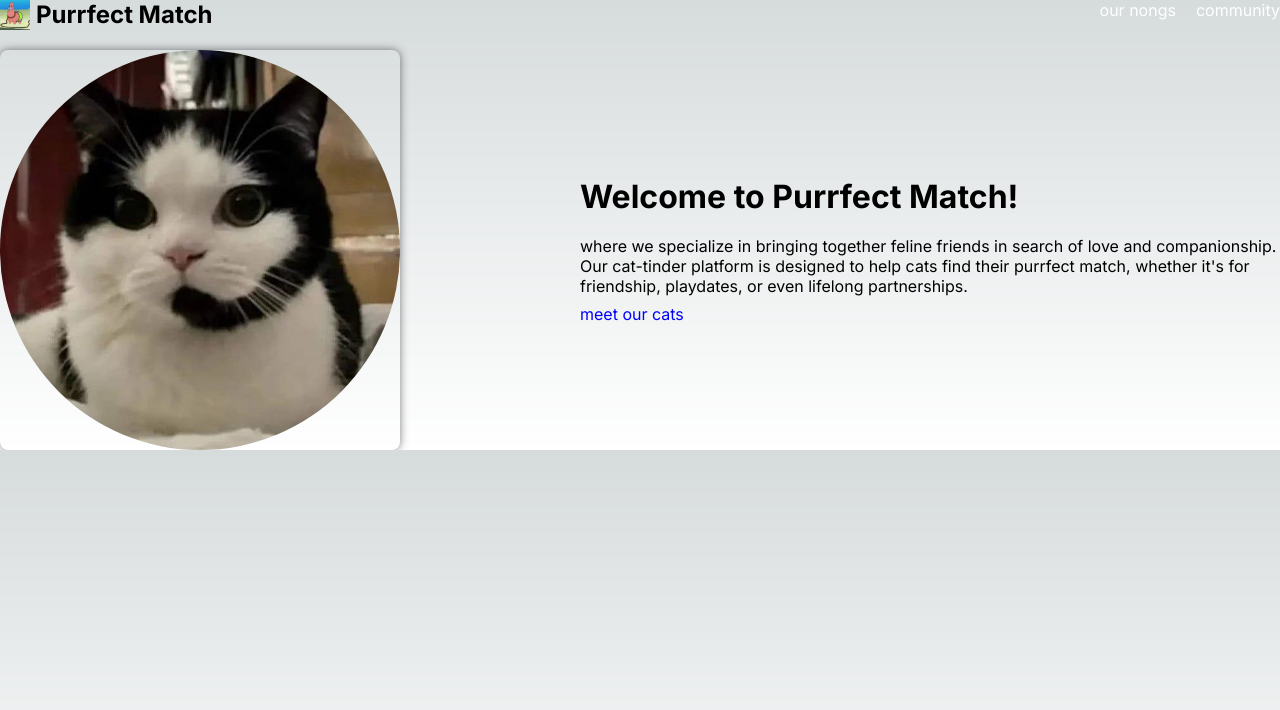
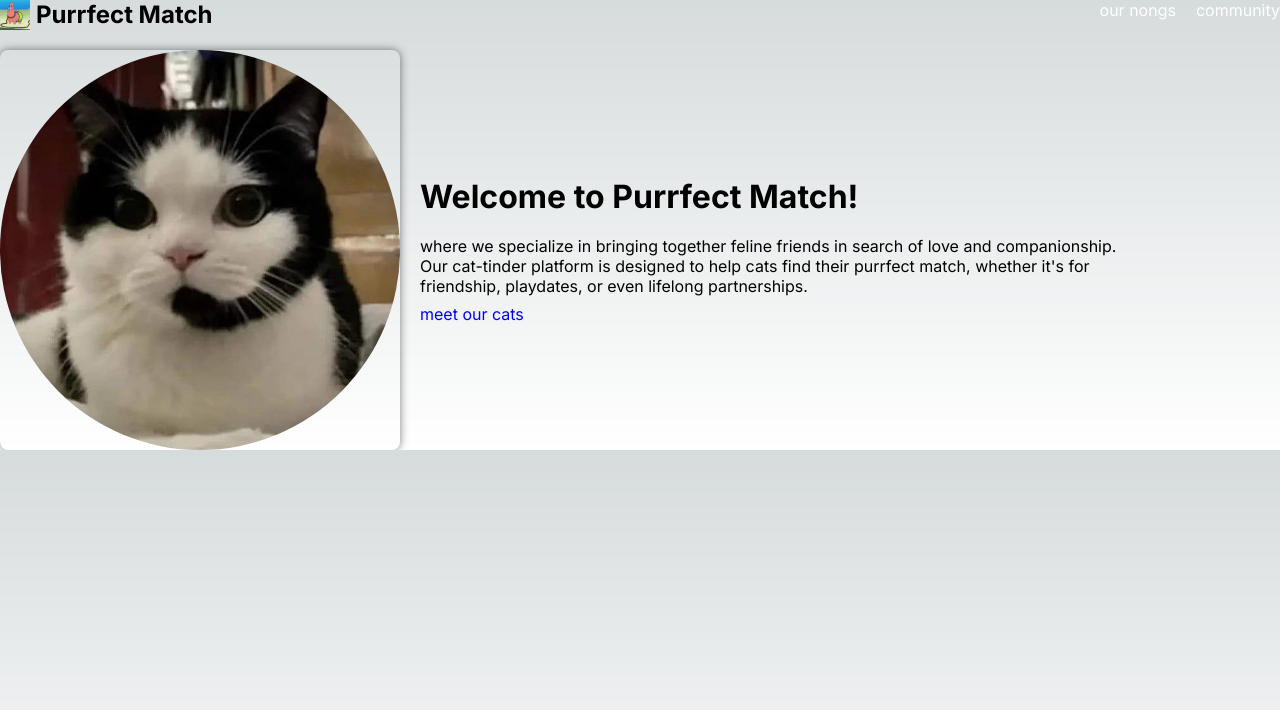
Before and after one commit to chatriun/nextjs-practice-cat-cafe, a Next.js app: page / in a window 1280 px wide. Shown: the top 710 px of the page. Built offline with nearby package versions, Linux system fonts and the light colour scheme.

Commit message:
style(page): HomePage

```diff
--- a/app/page.jsx
+++ b/app/page.jsx
@@ -4,10 +4,8 @@ import Link from "next/link";
 const Home = () => {
   return (
     <>
-      <div
-        style={{ display: "flex", justifyContent: "space-between", gap: 20 }}
-      >
-        <div style={{ width: "400px", height: "400px" }}>
+      <div style={{ display: "flex", gap: 20 }}>
+        <div style={{ minWidth: "400px", minHeight: "400px" }}>
           <Slideshow />
         </div>
         <div
@@ -19,7 +17,9 @@ const Home = () => {
             wordBreak: "break-word",
           }}
         >
-          <h1 style={{ marginBottom: 20 }}>Welcome to Purrfect Match!</h1>
+          <h1 style={{ maxWidth: 600, marginBottom: 20 }}>
+            Welcome to Purrfect Match!
+          </h1>
           <span>
             where we specialize in bringing together feline friends in search of
             love and companionship. Our cat-tinder platform is designed to help
```
